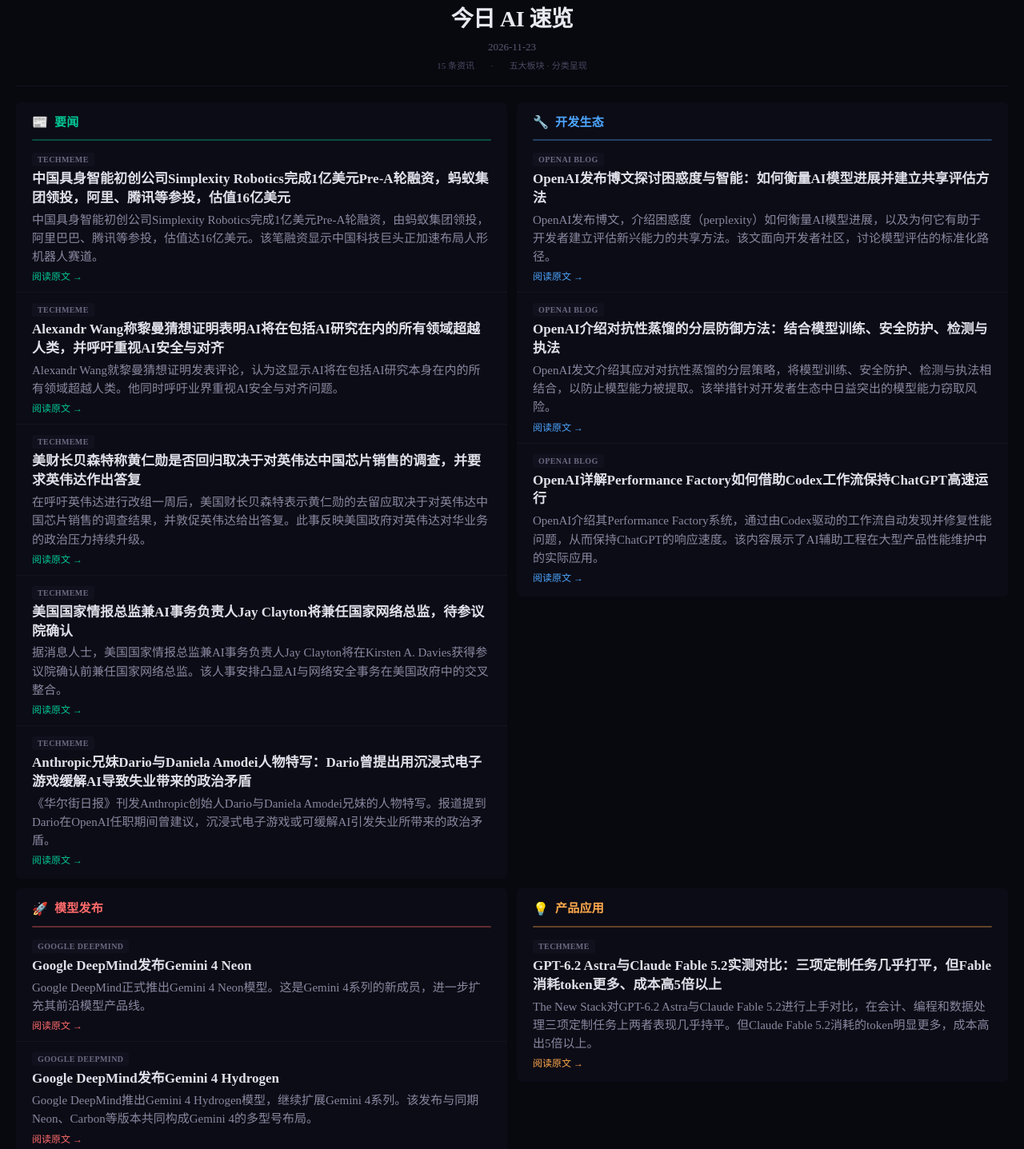
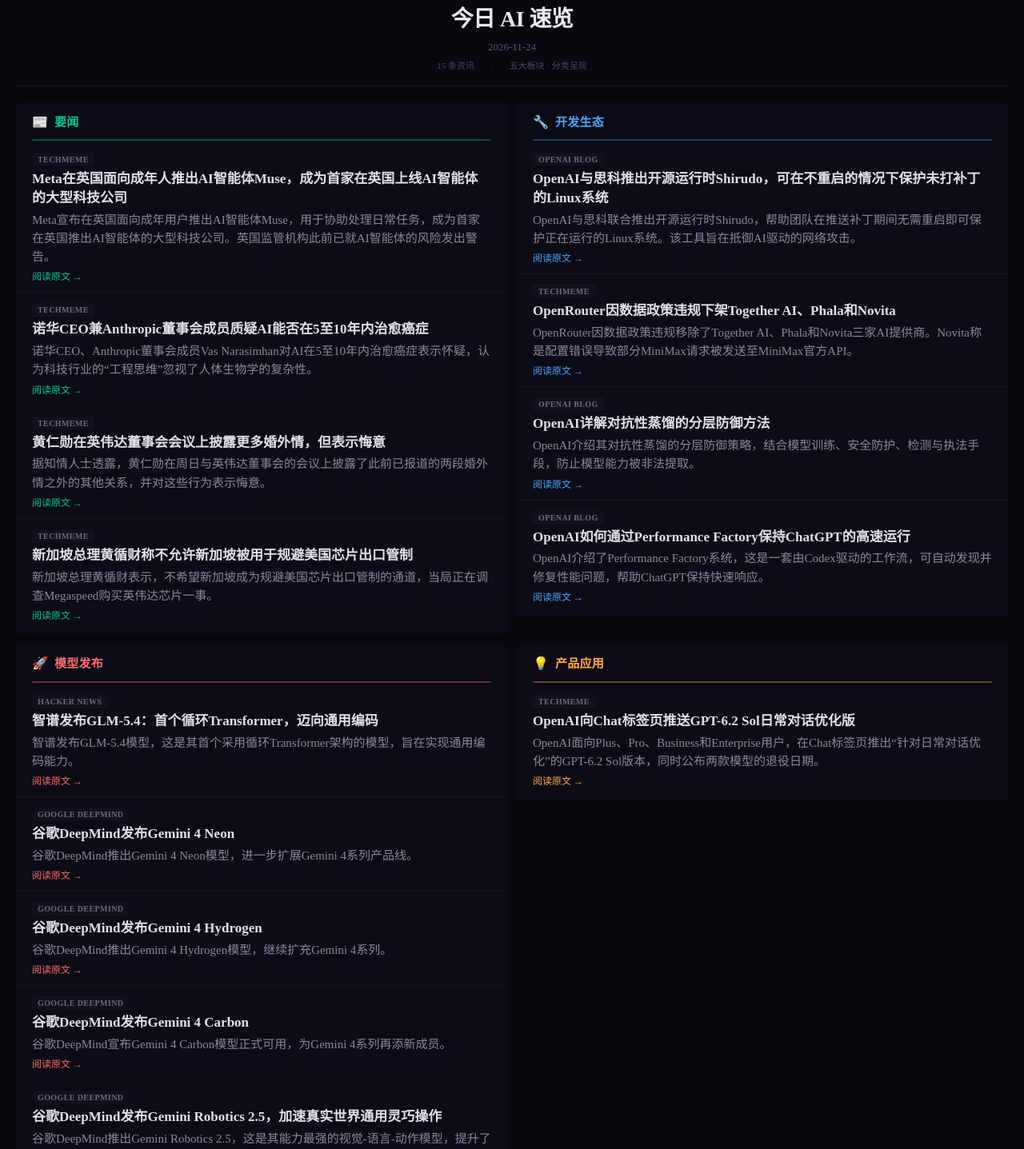
Before and after one commit to klose18/AI_news_daily, a plain HTML site: page index.html in a window 1280 px wide. Shown: the part 54-1491 px from the top of the page at 80% size. Drawn offline with Linux system fonts and the light colour scheme.

Commit message:
deploy: d47cf9ef4b6df18d34c2aaf85fe93826017e0d82

```diff
--- a/index.html
+++ b/index.html
@@ -3,7 +3,7 @@
 <head>
 <meta charset="UTF-8">
 <meta name="viewport" content="width=device-width, initial-scale=1.0">
-<title>AI 资讯日报 — 2026-11-23</title>
+<title>AI 资讯日报 — 2026-11-24</title>
 <style>
   /* ── Reset & base ─────────────────────────────────────────── */
   *, *::before, *::after { box-sizing: border-box; margin: 0; padding: 0; }
@@ -185,7 +185,7 @@
   <header class="header">
     <span class="header-badge">AI News Daily</span>
     <h1>今日 AI 速览</h1>
-    <p class="date">2026-11-23</p>
+    <p class="date">2026-11-24</p>
     <div class="header-stats">
       <span>15 条资讯</span>
       <span>·</span>
@@ -209,81 +209,65 @@
       <div class="article">
         <span class="article-source">Techmeme</span>
         <a class="article-title"
-           href="https://www.techmeme.com/261123/p4#a261123p4"
+           href="https://www.techmeme.com/261124/p4#a261124p4"
            target="_blank"
            rel="noopener"
            style="--section-color: #00c896;">
-          中国具身智能初创公司Simplexity Robotics完成1亿美元Pre-A轮融资，蚂蚁集团领投，阿里、腾讯等参投，估值16亿美元
+          Meta在英国面向成年人推出AI智能体Muse，成为首家在英国上线AI智能体的大型科技公司
         </a>
 
-        <p class="article-summary">中国具身智能初创公司Simplexity Robotics完成1亿美元Pre-A轮融资，由蚂蚁集团领投，阿里巴巴、腾讯等参投，估值达16亿美元。该笔融资显示中国科技巨头正加速布局人形机器人赛道。</p>
+        <p class="article-summary">Meta宣布在英国面向成年用户推出AI智能体Muse，用于协助处理日常任务，成为首家在英国推出AI智能体的大型科技公司。英国监管机构此前已就AI智能体的风险发出警告。</p>
 
         <a class="article-link" style="color: #00c896;"
-           href="https://www.techmeme.com/261123/p4#a261123p4" target="_blank" rel="noopener">阅读原文 →</a>
+           href="https://www.techmeme.com/261124/p4#a261124p4" target="_blank" rel="noopener">阅读原文 →</a>
       </div>
 
       <div class="article">
         <span class="article-source">Techmeme</span>
         <a class="article-title"
-           href="https://www.techmeme.com/261122/p19#a261122p19"
+           href="https://www.techmeme.com/261124/p3#a261124p3"
            target="_blank"
            rel="noopener"
            style="--section-color: #00c896;">
-          Alexandr Wang称黎曼猜想证明表明AI将在包括AI研究在内的所有领域超越人类，并呼吁重视AI安全与对齐
+          诺华CEO兼Anthropic董事会成员质疑AI能否在5至10年内治愈癌症
         </a>
 
-        <p class="article-summary">Alexandr Wang就黎曼猜想证明发表评论，认为这显示AI将在包括AI研究本身在内的所有领域超越人类。他同时呼吁业界重视AI安全与对齐问题。</p>
+        <p class="article-summary">诺华CEO、Anthropic董事会成员Vas Narasimhan对AI在5至10年内治愈癌症表示怀疑，认为科技行业的“工程思维”忽视了人体生物学的复杂性。</p>
 
         <a class="article-link" style="color: #00c896;"
-           href="https://www.techmeme.com/261122/p19#a261122p19" target="_blank" rel="noopener">阅读原文 →</a>
+           href="https://www.techmeme.com/261124/p3#a261124p3" target="_blank" rel="noopener">阅读原文 →</a>
       </div>
 
       <div class="article">
         <span class="article-source">Techmeme</span>
         <a class="article-title"
-           href="https://www.techmeme.com/261122/p10#a261122p10"
+           href="https://www.techmeme.com/261123/p51#a261123p51"
            target="_blank"
            rel="noopener"
            style="--section-color: #00c896;">
-          美财长贝森特称黄仁勋是否回归取决于对英伟达中国芯片销售的调查，并要求英伟达作出答复
+          黄仁勋在英伟达董事会会议上披露更多婚外情，但表示悔意
         </a>
 
-        <p class="article-summary">在呼吁英伟达进行改组一周后，美国财长贝森特表示黄仁勋的去留应取决于对英伟达中国芯片销售的调查结果，并敦促英伟达给出答复。此事反映美国政府对英伟达对华业务的政治压力持续升级。</p>
+        <p class="article-summary">据知情人士透露，黄仁勋在周日与英伟达董事会的会议上披露了此前已报道的两段婚外情之外的其他关系，并对这些行为表示悔意。</p>
 
         <a class="article-link" style="color: #00c896;"
-           href="https://www.techmeme.com/261122/p10#a261122p10" target="_blank" rel="noopener">阅读原文 →</a>
+           href="https://www.techmeme.com/261123/p51#a261123p51" target="_blank" rel="noopener">阅读原文 →</a>
       </div>
 
       <div class="article">
         <span class="article-source">Techmeme</span>
         <a class="article-title"
-           href="https://www.techmeme.com/261122/p15#a261122p15"
+           href="https://www.techmeme.com/261124/p1#a261124p1"
            target="_blank"
            rel="noopener"
            style="--section-color: #00c896;">
-          美国国家情报总监兼AI事务负责人Jay Clayton将兼任国家网络总监，待参议院确认
+          新加坡总理黄循财称不允许新加坡被用于规避美国芯片出口管制
         </a>
 
-        <p class="article-summary">据消息人士，美国国家情报总监兼AI事务负责人Jay Clayton将在Kirsten A. Davies获得参议院确认前兼任国家网络总监。该人事安排凸显AI与网络安全事务在美国政府中的交叉整合。</p>
+        <p class="article-summary">新加坡总理黄循财表示，不希望新加坡成为规避美国芯片出口管制的通道，当局正在调查Megaspeed购买英伟达芯片一事。</p>
 
         <a class="article-link" style="color: #00c896;"
-           href="https://www.techmeme.com/261122/p15#a261122p15" target="_blank" rel="noopener">阅读原文 →</a>
-      </div>
-
-      <div class="article">
-        <span class="article-source">Techmeme</span>
-        <a class="article-title"
-           href="https://www.techmeme.com/261122/p14#a261122p14"
-           target="_blank"
-           rel="noopener"
-           style="--section-color: #00c896;">
-          Anthropic兄妹Dario与Daniela Amodei人物特写：Dario曾提出用沉浸式电子游戏缓解AI导致失业带来的政治矛盾
-        </a>
-
-        <p class="article-summary">《华尔街日报》刊发Anthropic创始人Dario与Daniela Amodei兄妹的人物特写。报道提到Dario在OpenAI任职期间曾建议，沉浸式电子游戏或可缓解AI引发失业所带来的政治矛盾。</p>
-
-        <a class="article-link" style="color: #00c896;"
-           href="https://www.techmeme.com/261122/p14#a261122p14" target="_blank" rel="noopener">阅读原文 →</a>
+           href="https://www.techmeme.com/261124/p1#a261124p1" target="_blank" rel="noopener">阅读原文 →</a>
       </div>
 
     </div>
@@ -302,17 +286,33 @@
       <div class="article">
         <span class="article-source">OpenAI Blog</span>
         <a class="article-title"
-           href="https://openai.com/index/perplexity-and-intelligence"
+           href="https://openai.com/index/introducing-shirudo/"
            target="_blank"
            rel="noopener"
            style="--section-color: #4da6ff;">
-          OpenAI发布博文探讨困惑度与智能：如何衡量AI模型进展并建立共享评估方法
+          OpenAI与思科推出开源运行时Shirudo，可在不重启的情况下保护未打补丁的Linux系统
         </a>
 
-        <p class="article-summary">OpenAI发布博文，介绍困惑度（perplexity）如何衡量AI模型进展，以及为何它有助于开发者建立评估新兴能力的共享方法。该文面向开发者社区，讨论模型评估的标准化路径。</p>
+        <p class="article-summary">OpenAI与思科联合推出开源运行时Shirudo，帮助团队在推送补丁期间无需重启即可保护正在运行的Linux系统。该工具旨在抵御AI驱动的网络攻击。</p>
 
         <a class="article-link" style="color: #4da6ff;"
-           href="https://openai.com/index/perplexity-and-intelligence" target="_blank" rel="noopener">阅读原文 →</a>
+           href="https://openai.com/index/introducing-shirudo/" target="_blank" rel="noopener">阅读原文 →</a>
+      </div>
+
+      <div class="article">
+        <span class="article-source">Techmeme</span>
+        <a class="article-title"
+           href="https://www.techmeme.com/261124/p2#a261124p2"
+           target="_blank"
+           rel="noopener"
+           style="--section-color: #4da6ff;">
+          OpenRouter因数据政策违规下架Together AI、Phala和Novita
+        </a>
+
+        <p class="article-summary">OpenRouter因数据政策违规移除了Together AI、Phala和Novita三家AI提供商。Novita称是配置错误导致部分MiniMax请求被发送至MiniMax官方API。</p>
+
+        <a class="article-link" style="color: #4da6ff;"
+           href="https://www.techmeme.com/261124/p2#a261124p2" target="_blank" rel="noopener">阅读原文 →</a>
       </div>
 
       <div class="article">
@@ -322,10 +322,10 @@
            target="_blank"
            rel="noopener"
            style="--section-color: #4da6ff;">
-          OpenAI介绍对抗性蒸馏的分层防御方法：结合模型训练、安全防护、检测与执法
+          OpenAI详解对抗性蒸馏的分层防御方法
         </a>
 
-        <p class="article-summary">OpenAI发文介绍其应对对抗性蒸馏的分层策略，将模型训练、安全防护、检测与执法相结合，以防止模型能力被提取。该举措针对开发者生态中日益突出的模型能力窃取风险。</p>
+        <p class="article-summary">OpenAI介绍其对抗性蒸馏的分层防御策略，结合模型训练、安全防护、检测与执法手段，防止模型能力被非法提取。</p>
 
         <a class="article-link" style="color: #4da6ff;"
            href="https://openai.com/index/combatting-adversarial-distillation" target="_blank" rel="noopener">阅读原文 →</a>
@@ -338,10 +338,10 @@
            target="_blank"
            rel="noopener"
            style="--section-color: #4da6ff;">
-          OpenAI详解Performance Factory如何借助Codex工作流保持ChatGPT高速运行
+          OpenAI如何通过Performance Factory保持ChatGPT的高速运行
         </a>
 
-        <p class="article-summary">OpenAI介绍其Performance Factory系统，通过由Codex驱动的工作流自动发现并修复性能问题，从而保持ChatGPT的响应速度。该内容展示了AI辅助工程在大型产品性能维护中的实际应用。</p>
+        <p class="article-summary">OpenAI介绍了Performance Factory系统，这是一套由Codex驱动的工作流，可自动发现并修复性能问题，帮助ChatGPT保持快速响应。</p>
 
         <a class="article-link" style="color: #4da6ff;"
            href="https://openai.com/index/how-openai-performance-factory-keeps-chatgpt-fast" target="_blank" rel="noopener">阅读原文 →</a>
@@ -361,16 +361,32 @@
 
 
       <div class="article">
+        <span class="article-source">Hacker News</span>
+        <a class="article-title"
+           href="https://z.ai/blog/glm-5.4"
+           target="_blank"
+           rel="noopener"
+           style="--section-color: #ff6b6b;">
+          智谱发布GLM-5.4：首个循环Transformer，迈向通用编码
+        </a>
+
+        <p class="article-summary">智谱发布GLM-5.4模型，这是其首个采用循环Transformer架构的模型，旨在实现通用编码能力。</p>
+
+        <a class="article-link" style="color: #ff6b6b;"
+           href="https://z.ai/blog/glm-5.4" target="_blank" rel="noopener">阅读原文 →</a>
+      </div>
+
+      <div class="article">
         <span class="article-source">Google DeepMind</span>
         <a class="article-title"
            href="https://deepmind.google/blog/introducing-gemini-4-neon/"
            target="_blank"
            rel="noopener"
            style="--section-color: #ff6b6b;">
-          Google DeepMind发布Gemini 4 Neon
+          谷歌DeepMind发布Gemini 4 Neon
         </a>
 
-        <p class="article-summary">Google DeepMind正式推出Gemini 4 Neon模型。这是Gemini 4系列的新成员，进一步扩充其前沿模型产品线。</p>
+        <p class="article-summary">谷歌DeepMind推出Gemini 4 Neon模型，进一步扩展Gemini 4系列产品线。</p>
 
         <a class="article-link" style="color: #ff6b6b;"
            href="https://deepmind.google/blog/introducing-gemini-4-neon/" target="_blank" rel="noopener">阅读原文 →</a>
@@ -383,10 +399,10 @@
            target="_blank"
            rel="noopener"
            style="--section-color: #ff6b6b;">
-          Google DeepMind发布Gemini 4 Hydrogen
+          谷歌DeepMind发布Gemini 4 Hydrogen
         </a>
 
-        <p class="article-summary">Google DeepMind推出Gemini 4 Hydrogen模型，继续扩展Gemini 4系列。该发布与同期Neon、Carbon等版本共同构成Gemini 4的多型号布局。</p>
+        <p class="article-summary">谷歌DeepMind推出Gemini 4 Hydrogen模型，继续扩充Gemini 4系列。</p>
 
         <a class="article-link" style="color: #ff6b6b;"
            href="https://deepmind.google/blog/introducing-gemini-4-hydrogen/" target="_blank" rel="noopener">阅读原文 →</a>
@@ -395,17 +411,17 @@
       <div class="article">
         <span class="article-source">Google DeepMind</span>
         <a class="article-title"
-           href="https://deepmind.google/blog/introducing-alphaproof-code/"
+           href="https://deepmind.google/blog/gemini-4-carbon-is-now-available/"
            target="_blank"
            rel="noopener"
            style="--section-color: #ff6b6b;">
-          Google DeepMind推出AlphaProof Code：深度验证复杂软件的重大突破
+          谷歌DeepMind发布Gemini 4 Carbon
         </a>
 
-        <p class="article-summary">Google DeepMind发布AlphaProof Code，其智能体用Lean编写了300万行证明，用于验证Signal的核心加密实现。该成果被视为对复杂软件进行深度形式化验证的重大突破。</p>
+        <p class="article-summary">谷歌DeepMind宣布Gemini 4 Carbon模型正式可用，为Gemini 4系列再添新成员。</p>
 
         <a class="article-link" style="color: #ff6b6b;"
-           href="https://deepmind.google/blog/introducing-alphaproof-code/" target="_blank" rel="noopener">阅读原文 →</a>
+           href="https://deepmind.google/blog/gemini-4-carbon-is-now-available/" target="_blank" rel="noopener">阅读原文 →</a>
       </div>
 
       <div class="article">
@@ -415,29 +431,13 @@
            target="_blank"
            rel="noopener"
            style="--section-color: #ff6b6b;">
-          Google DeepMind发布Gemini Robotics 2.5，加速真实世界通用灵巧操作
+          谷歌DeepMind发布Gemini Robotics 2.5，加速真实世界通用灵巧操作
         </a>
 
-        <p class="article-summary">Google DeepMind推出Gemini Robotics 2.5，称其为能力最强的视觉-语言-动作模型，提升了机器人的灵巧性、可靠性与安全性。该模型旨在加速真实世界物理智能的落地。</p>
+        <p class="article-summary">谷歌DeepMind推出Gemini Robotics 2.5，这是其能力最强的视觉-语言-动作模型，提升了机器人的灵巧性、可靠性和安全性。</p>
 
         <a class="article-link" style="color: #ff6b6b;"
            href="https://deepmind.google/blog/gemini-robotics-2-5-accelerates-real-world-physical-intelligence/" target="_blank" rel="noopener">阅读原文 →</a>
-      </div>
-
-      <div class="article">
-        <span class="article-source">Google DeepMind</span>
-        <a class="article-title"
-           href="https://deepmind.google/blog/gemini-omni-12-flash-fast-and-cost-effective-with-longer-clips/"
-           target="_blank"
-           rel="noopener"
-           style="--section-color: #ff6b6b;">
-          Google DeepMind发布Gemini Omni 1.2 Flash：快速、低成本且支持更长片段
-        </a>
-
-        <p class="article-summary">Google DeepMind推出Gemini Omni 1.2 Flash，主打快速与低成本，并支持更长的视频片段生成。该版本面向对性价比和长内容有需求的多模态生成场景。</p>
-
-        <a class="article-link" style="color: #ff6b6b;"
-           href="https://deepmind.google/blog/gemini-omni-12-flash-fast-and-cost-effective-with-longer-clips/" target="_blank" rel="noopener">阅读原文 →</a>
       </div>
 
     </div>
@@ -456,17 +456,17 @@
       <div class="article">
         <span class="article-source">Techmeme</span>
         <a class="article-title"
-           href="https://www.techmeme.com/261122/p16#a261122p16"
+           href="https://www.techmeme.com/261123/p52#a261123p52"
            target="_blank"
            rel="noopener"
            style="--section-color: #ffa94d;">
-          GPT-6.2 Astra与Claude Fable 5.2实测对比：三项定制任务几乎打平，但Fable消耗token更多、成本高5倍以上
+          OpenAI向Chat标签页推送GPT-6.2 Sol日常对话优化版
         </a>
 
-        <p class="article-summary">The New Stack对GPT-6.2 Astra与Claude Fable 5.2进行上手对比，在会计、编程和数据处理三项定制任务上两者表现几乎持平。但Claude Fable 5.2消耗的token明显更多，成本高出5倍以上。</p>
+        <p class="article-summary">OpenAI面向Plus、Pro、Business和Enterprise用户，在Chat标签页推出“针对日常对话优化”的GPT-6.2 Sol版本，同时公布两款模型的退役日期。</p>
 
         <a class="article-link" style="color: #ffa94d;"
-           href="https://www.techmeme.com/261122/p16#a261122p16" target="_blank" rel="noopener">阅读原文 →</a>
+           href="https://www.techmeme.com/261123/p52#a261123p52" target="_blank" rel="noopener">阅读原文 →</a>
       </div>
 
     </div>
@@ -485,17 +485,17 @@
       <div class="article">
         <span class="article-source">Techmeme</span>
         <a class="article-title"
-           href="https://www.techmeme.com/261123/p3#a261123p3"
+           href="https://www.techmeme.com/261123/p46#a261123p46"
            target="_blank"
            rel="noopener"
            style="--section-color: #b197fc;">
-          Compute Desk完成4500万美元种子轮融资，Lightspeed领投，构建算力定价、交易、对冲与清算的资本市场基础设施
+          Supertake融资2000万美元种子轮，用AI智能体将市场预测转化为投资组合
         </a>
 
-        <p class="article-summary">Compute Desk完成4500万美元种子轮融资，由Lightspeed领投。该公司正在构建面向算力的资本市场基础设施，用于算力的定价、交易、对冲与清算。</p>
+        <p class="article-summary">Supertake利用AI智能体将用户的市场预测通过Coinbase和Robinhood转化为投资组合，完成由Adjacent领投的2000万美元种子轮融资。</p>
 
         <a class="article-link" style="color: #b197fc;"
-           href="https://www.techmeme.com/261123/p3#a261123p3" target="_blank" rel="noopener">阅读原文 →</a>
+           href="https://www.techmeme.com/261123/p46#a261123p46" target="_blank" rel="noopener">阅读原文 →</a>
       </div>
 
     </div>
@@ -506,7 +506,7 @@
 
   <footer class="footer">
     <span>AI News Daily</span>
-    <span>Generated at 2026-11-23 07:57:14 CST</span>
+    <span>Generated at 2026-11-24 10:10:55 CST</span>
   </footer>
 </div>
 </body>
```
